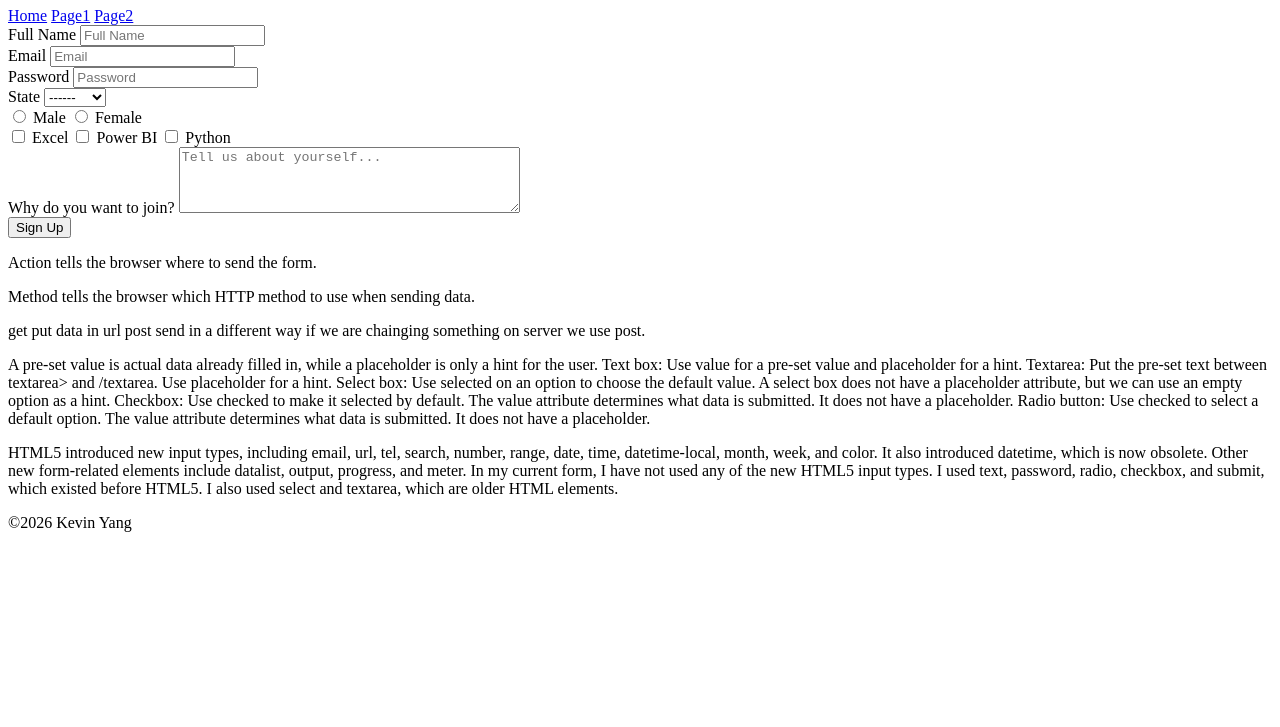
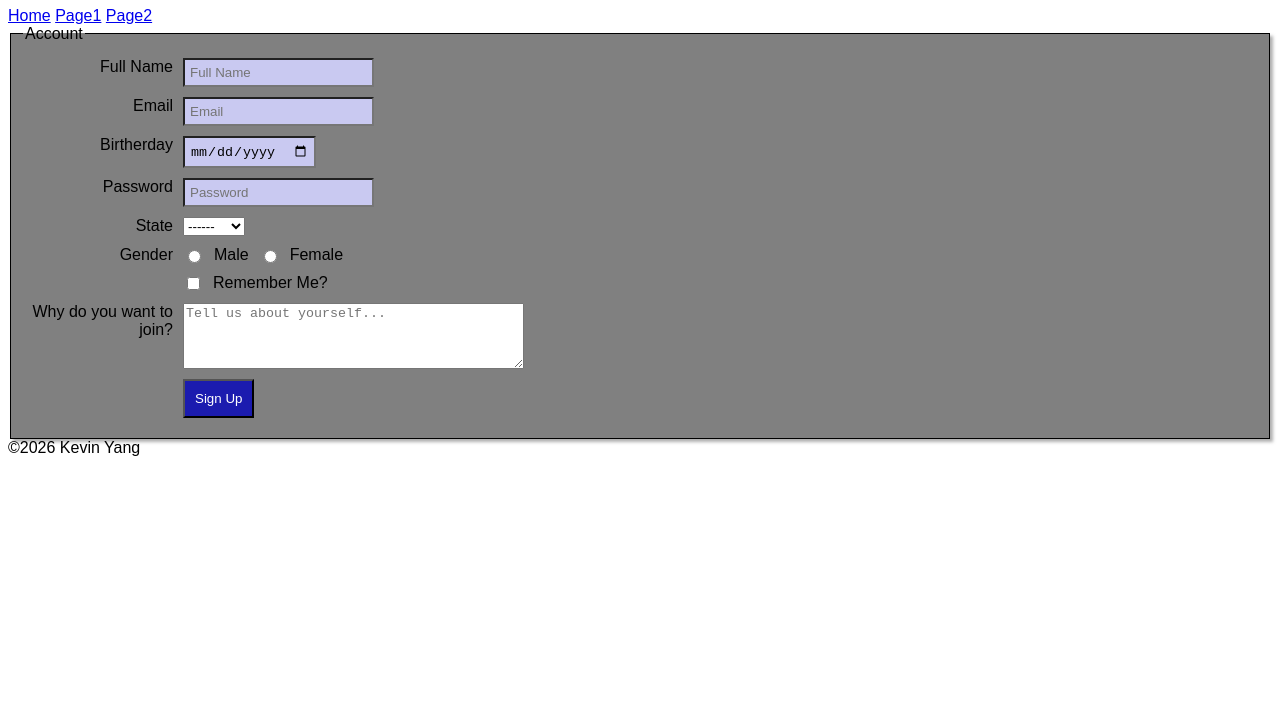
Before and after one commit to kevincyang99-maker/cs140, a plain HTML site: page engagements/form/form.html in a window 1280 px wide. Shown: the part 73-800 px from the top of the page. Drawn offline with Linux system fonts and the light colour scheme.

Commit message:
modified:   engagements/form/form.css 	modified:   engagements/form/form.html

```diff
--- a/engagements/form/form.css
+++ b/engagements/form/form.css
@@ -0,0 +1,56 @@
+body {
+    font-family: Arial, Helvetica, sans-serif;
+}
+
+fieldset {
+    background-color: gray;
+    border: thin solid black;
+    box-shadow: 3px 3px 3px rgba(100, 100, 100, 0.5);
+}
+
+
+.form-row, .check-row {
+    margin: 10px 0;
+    display: flex;
+    gap: 10px;
+}
+
+.form-row label {
+    width: 150px;
+    text-align: right;
+}
+
+.space {
+    width: 150px;
+    text-align: right;
+}
+
+.form-row input:not([type="submit"]) {
+    padding: 5px;
+    background-color: rgb(201,201,241);
+}
+
+.form-row input:focus {
+    background-color: white;
+}
+
+.form-row input[type="submit"] {
+    padding: 10px;
+    background-color: rgb(27 27 175);
+    color:white
+}
+
+@media ONLY screen AND (max-width:500px) {
+    .form-row, .check-row {
+        flex-direction: column;
+    }
+    .form-row label{
+        text-align: left;
+    }
+    .check-row label{
+        text-align: left;
+    }
+    .space {
+        text-align: left;
+    }
+}
--- a/engagements/form/form.html
+++ b/engagements/form/form.html
@@ -17,13 +17,19 @@
         </nav>
         <main>
             <form action="formprocessing.html" method="post">
+                <fieldset>
+                    <legend>Account</legend>
                     <div class="form-row">
                         <label for="personname">Full Name</label>
                         <input id="personname" type="text" name="fullname" placeholder="Full Name">
                     </div>
                     <div class="form-row">
                         <label for="email">Email</label>
-                    <input id="email" type="text" name="email" placeholder="Email">
+                        <input id="email" type="email" name="email" placeholder="Email">
+                    </div>
+                    <div class="form-row">
+                        <label for="bdate">Birtherday</label>
+                        <input id="bdate" type="date" name="bdate" placeholder="Birthday">
                     </div>
                     <div class="form-row">
                         <label for="password">Password</label>
@@ -37,38 +43,29 @@
                             <option value="UT">Utah</option>
                         </select>
                     </div>
-                <div class="form-row">
+                    <div class="check-row">
+                        <div class="space">Gender</div>
                         <input type="radio" id="male" name="gender" value="male">
                         <label for="male">Male</label>
 
                         <input type="radio" id="female" name="gender" value="female">
                         <label for="female">Female</label>
                     </div>
-                <div class="form-row">
-                    <input type="checkbox" id="excel" name="skill" value="excel">
-                    <label for="excel">Excel</label>
-
-                    <input type="checkbox" id="power_bi" name="skill" value="power_bi">
-                    <label for="power_bi">Power BI</label>
-
-                    <input type="checkbox" id="python" name="skill" value="python">
-                    <label for="python">Python</label>
+                    <div class="check-row">
+                        <div class="space"></div>
+                        <input type="checkbox" id="remember" name="skill" value="remember">
+                        <label for="remember">Remember Me?</label>
                     </div>
                     <div class="form-row">
                         <label for="reason">Why do you want to join?</label>
-                    <textarea id="reason" name="reason"
-                    rows="4" cols="40"
-                    placeholder="Tell us about yourself..."></textarea>
+                        <textarea id="reason" name="reason" rows="4" cols="40" placeholder="Tell us about yourself..."></textarea>
                     </div>
                     <div class="form-row">
+                        <div class="space"></div>
                         <input type="submit" value="Sign Up">
                     </div>
             </form>
-            <p>Action tells the browser where to send the form. </p>
-            <p>Method tells the browser which HTTP method to use when sending data.</p>
-            <p>get put data in url post send in a different way if we are chainging something on server we use post. </p>
-            <p>A pre-set value is actual data already filled in, while a placeholder is only a hint for the user. Text box: Use value for a pre-set value and placeholder for a hint. Textarea: Put the pre-set text between textarea> and /textarea. Use placeholder for a hint. Select box: Use selected on an option to choose the default value. A select box does not have a placeholder attribute, but we can use an empty option as a hint. Checkbox: Use checked to make it selected by default. The value attribute determines what data is submitted. It does not have a placeholder. Radio button: Use checked to select a default option. The value attribute determines what data is submitted. It does not have a placeholder.</p>
-            <p>HTML5 introduced new input types, including email, url, tel, search, number, range, date, time, datetime-local, month, week, and color. It also introduced datetime, which is now obsolete. Other new form-related elements include datalist, output, progress, and meter. In my current form, I have not used any of the new HTML5 input types. I used text, password, radio, checkbox, and submit, which existed before HTML5. I also used select and textarea, which are older HTML elements.</p>
+            </fieldset>
         </main>
         <footer>
             &copy;2026 Kevin Yang
```
Lines whose indentation alone changed are shown as unchanged.
